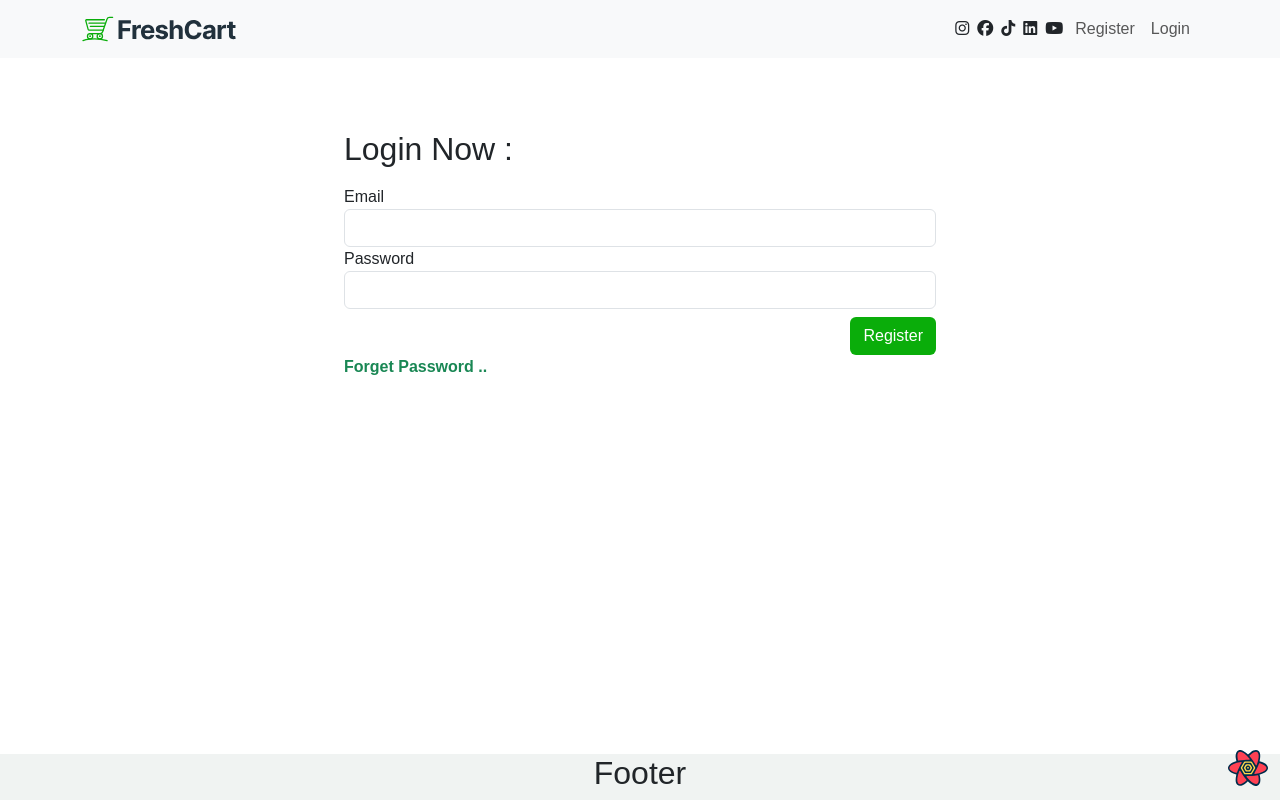
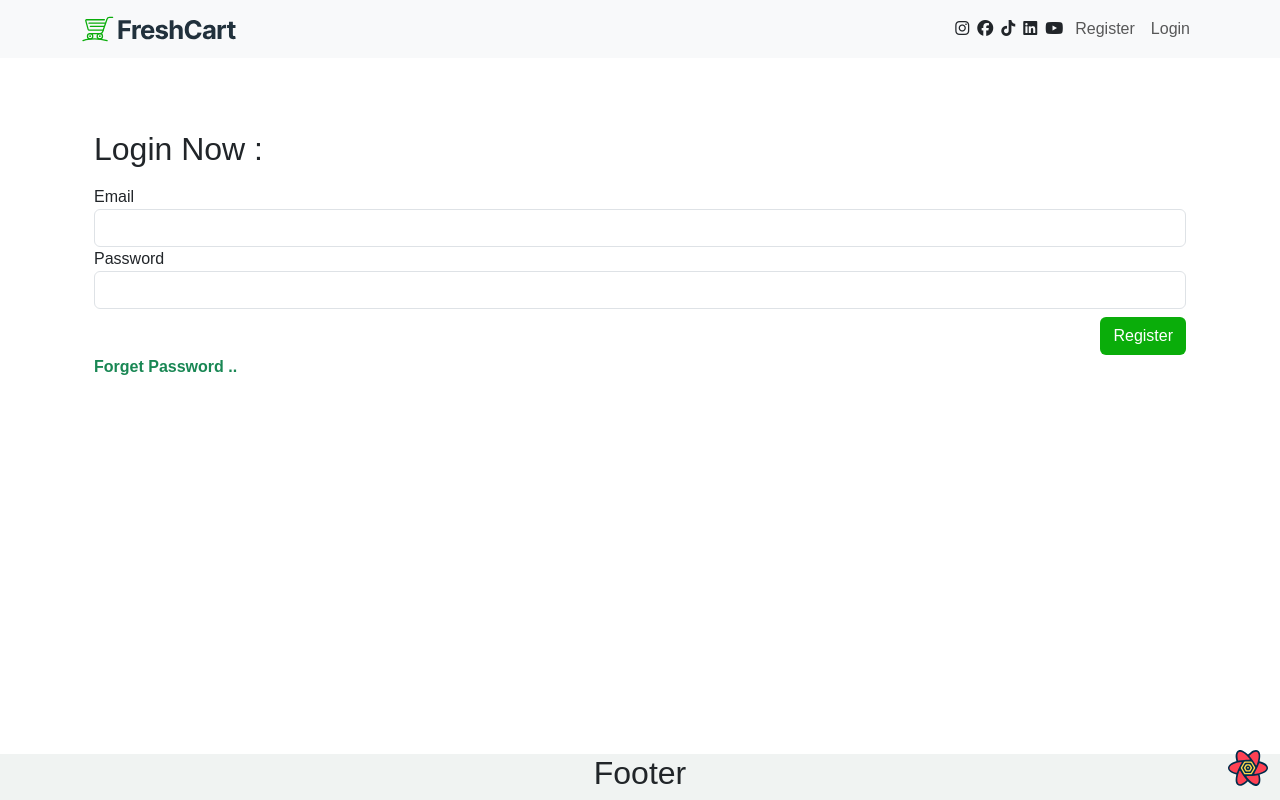
Before and after one commit to Hazem691/Fresh-Cart-Market, a React (Create React App) app: page /#/login in a window 1280 px wide. Built offline with nearby package versions, Linux system fonts and the light colour scheme; no server answers; a web font is replaced by a local one.

Commit message:
formedite

```diff
--- a/src/Components/Login/Login.jsx
+++ b/src/Components/Login/Login.jsx
@@ -55,13 +55,13 @@ export default function Login() {
   return (
     <>
       <Helmet><title>Login</title></Helmet>
-      <div className='w-50 mx-auto my-5 p-4'>
+      <div className=' container mx-auto my-5 p-4'>
         <h2 className='mb-3'>Login Now :</h2>
         <form onSubmit={registerForm.handleSubmit} >
 
           <div className='form-group '>
             <label htmlFor="Email">Email</label>
-            <input type="text" id='Email' name='email' className=' form-control' value={registerForm.values.email} onChange={registerForm.handleChange} onBlur={registerForm.handleBlur} />
+            <input type="text" id='Email' name='email' className=' form-control ' value={registerForm.values.email} onChange={registerForm.handleChange} onBlur={registerForm.handleBlur} />
             {registerForm.errors.email && registerForm.touched.email ? <div className='alert alert-danger  text-danger'>{registerForm.errors.email}</div> : null}
           </div>
           <div className='form-group '>
--- a/src/Components/Register/Register.jsx
+++ b/src/Components/Register/Register.jsx
@@ -57,7 +57,7 @@ export default function Register() {
   return (
     <>
     <Helmet><title>Register</title></Helmet>
-      <div className='w-50 mx-auto my-5 p-4'>
+      <div className='container mx-auto my-5 p-4'>
         <h2 className='mb-3'>Register Now :</h2>
         {errorMssg? <div className='alert alert-danger '>{errorMssg}</div>:null}
         <form onSubmit={registerForm.handleSubmit} >
```
